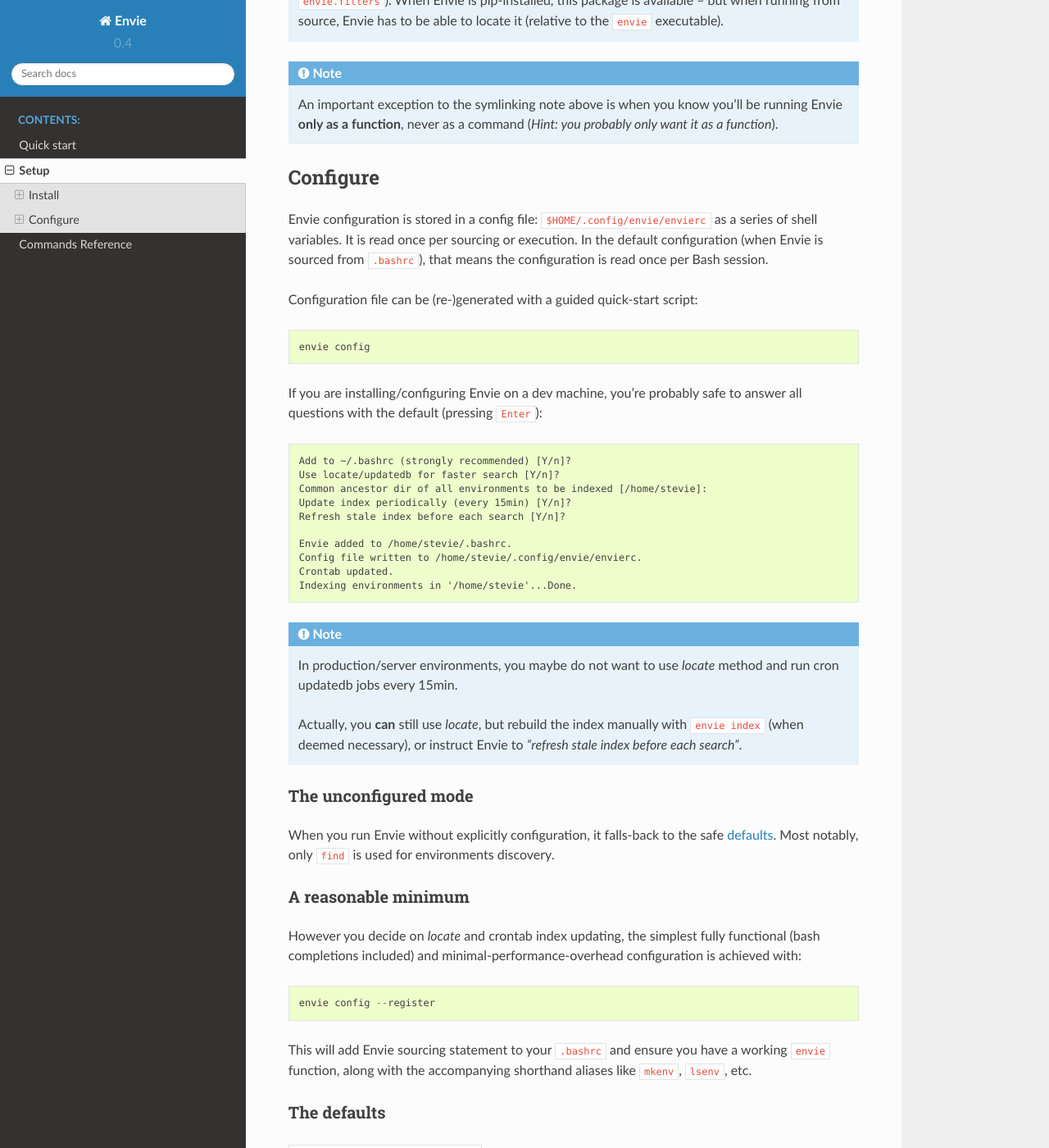
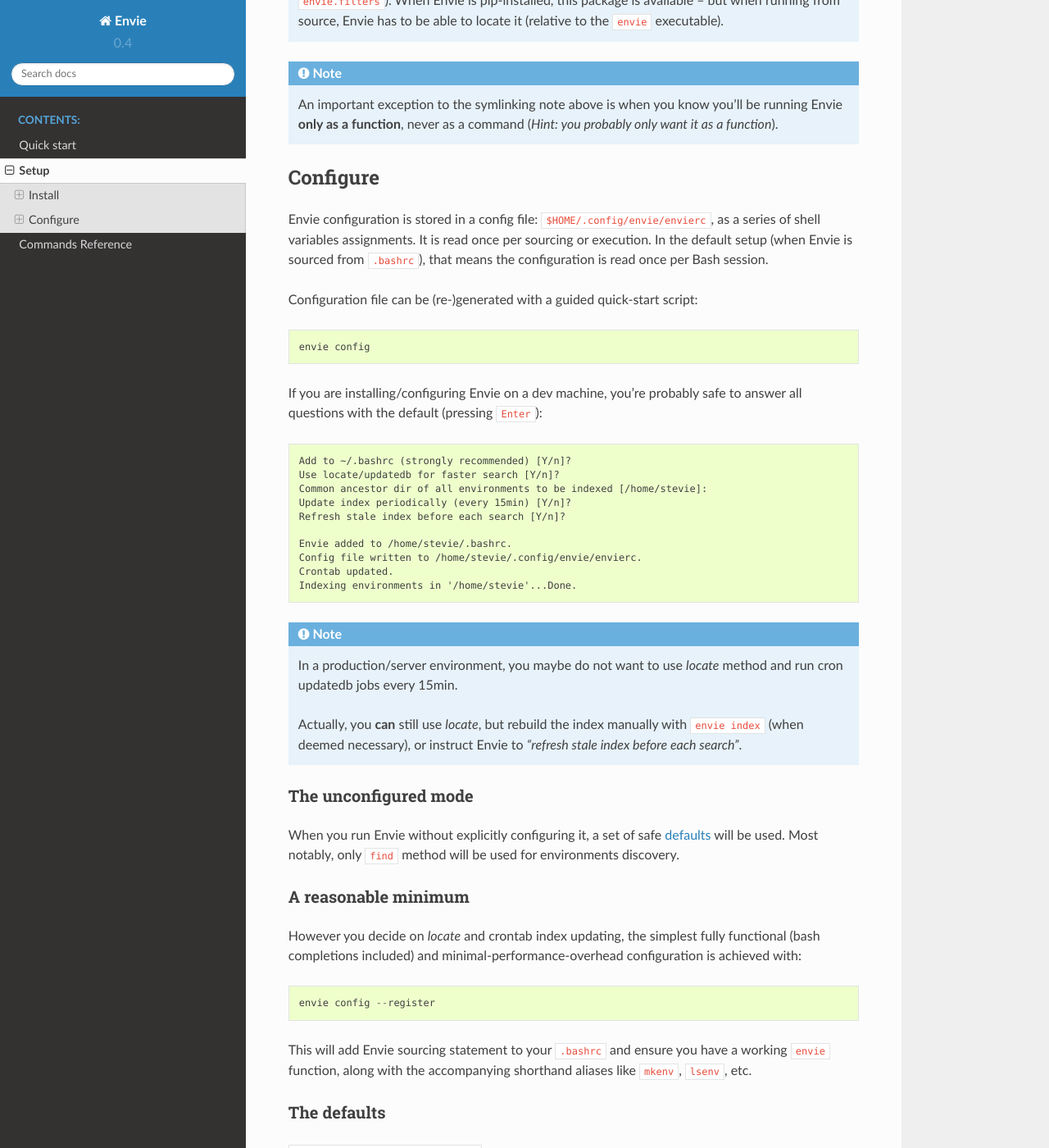
Before and after one commit to randomir/envie, a Sphinx documentation site: the page built from docs/setup.rst, in a window 1280 px wide and 1400 px high, scrolled down 2347 px. Shown: the whole window at 82% size. Built offline with Sphinx 7.4.7 and the Read the Docs theme 2.0.0, drawn with Linux system fonts in a browser that asks for light colours.

Commit message:
docs: minor/wording tweaks

```diff
--- a/docs/setup.rst
+++ b/docs/setup.rst
@@ -119,10 +119,10 @@
 Configure
 ---------
 
-Envie configuration is stored in a config file: ``$HOME/.config/envie/envierc``
-as a series of shell variables. It is read once per sourcing or execution. In
-the default configuration (when Envie is sourced from ``.bashrc``), that means
-the configuration is read once per Bash session.
+Envie configuration is stored in a config file: ``$HOME/.config/envie/envierc``,
+as a series of shell variables assignments. It is read once per sourcing or
+execution. In the default setup (when Envie is sourced from ``.bashrc``), that
+means the configuration is read once per Bash session.
 
 Configuration file can be (re-)generated with a guided quick-start script::
 
@@ -144,7 +144,7 @@
 
 .. note::
 
-  In production/server environments, you maybe do not want to use *locate*
+  In a production/server environment, you maybe do not want to use *locate*
   method and run cron updatedb jobs every 15min.
 
   Actually, you **can** still use *locate*, but rebuild the index manually with
@@ -153,14 +153,18 @@
 
 
 
+.. _no-config:
+
 The unconfigured mode
 ^^^^^^^^^^^^^^^^^^^^^
 
-When you run Envie without explicitly configuration, it falls-back to the safe
-:ref:`defaults <default-config>`. Most notably, only ``find`` is used for
-environments discovery.
+When you run Envie without explicitly configuring it, a set of safe
+:ref:`defaults <default-config>` will be used. Most notably, only ``find``
+method will be used for environments discovery.
 
 
+
+.. _minimum-config:
 
 A reasonable minimum
 ^^^^^^^^^^^^^^^^^^^^
```
Also changed, not shown: docs/commands.rst (+11 -0 lines), docs/intro.rst (+4 -3 lines).
